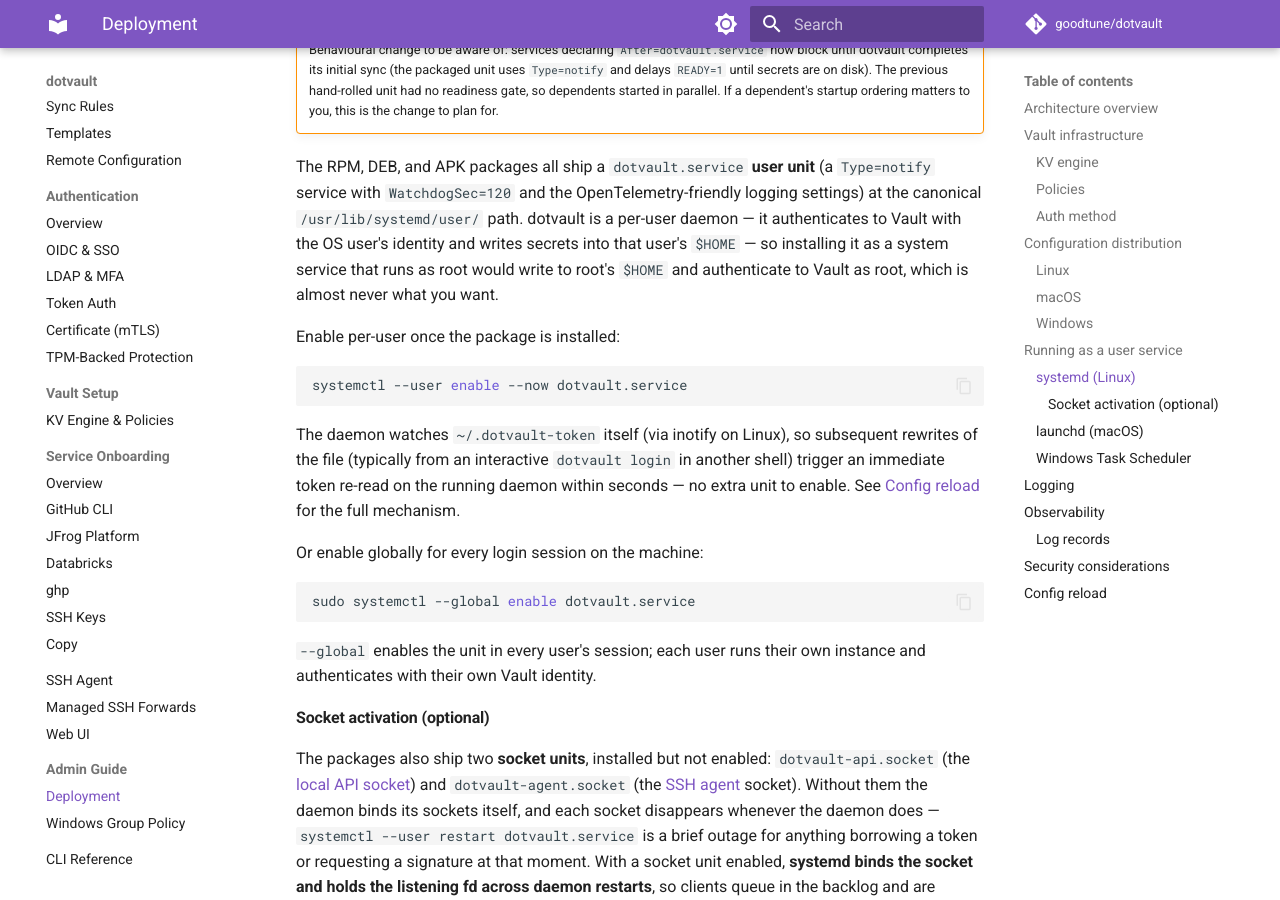
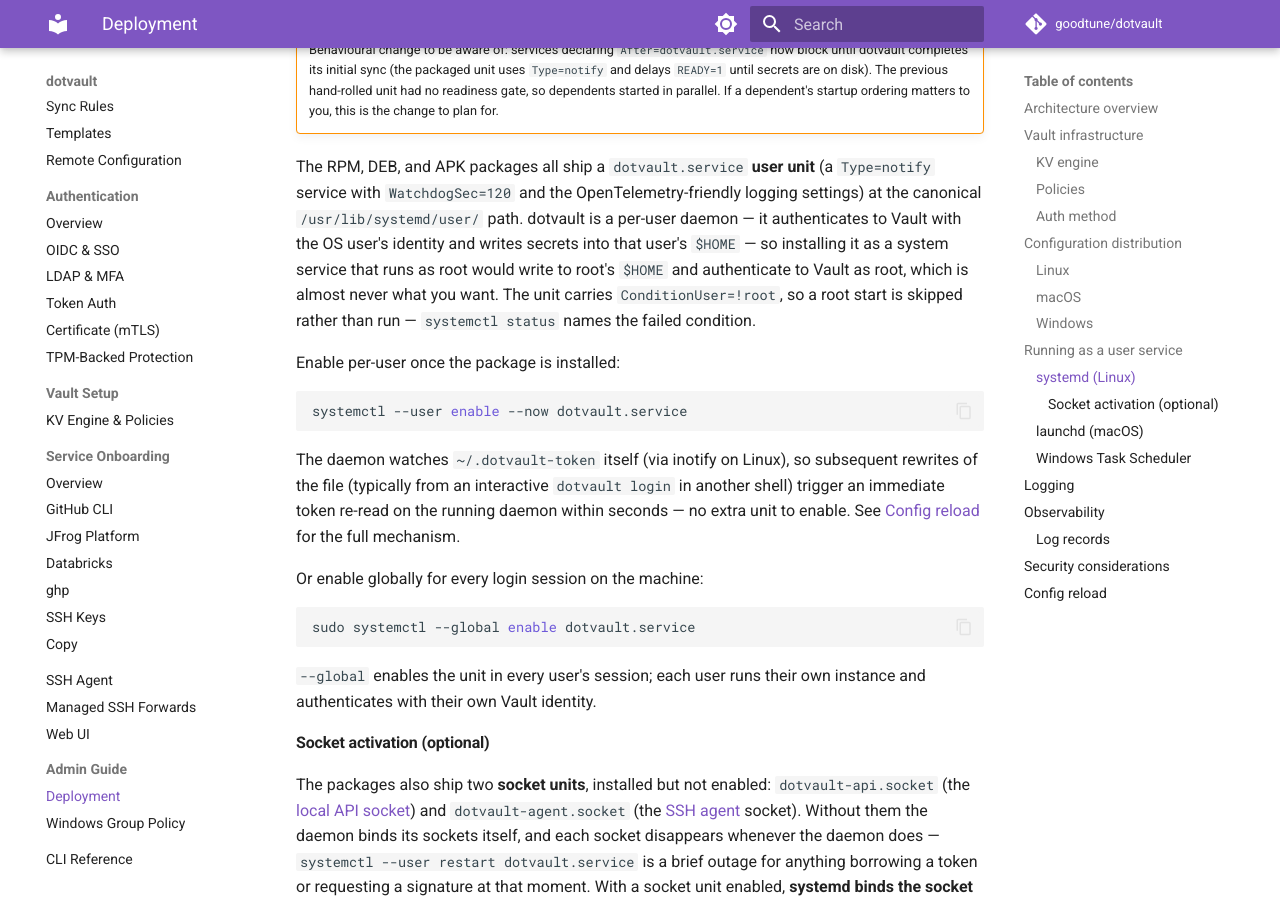
Before and after one commit to goodtune/dotvault, an MkDocs documentation site: the page built from docs/admin/deployment.md, in a window 1280 px wide and 900 px high, scrolled down 2394 px. Built offline with MkDocs 1.6.1 and Material for MkDocs 9.7.7, drawn with Linux system fonts in a browser that asks for light colours; comment, search, counter and statistics services are not loaded.

Commit message:
fix(packaging): refuse to start the user service as root (#144)

```diff
--- a/docs/admin/deployment.md
+++ b/docs/admin/deployment.md
@@ -112,7 +112,7 @@
 
     Behavioural change to be aware of: services declaring `After=dotvault.service` now block until dotvault completes its initial sync (the packaged unit uses `Type=notify` and delays `READY=1` until secrets are on disk). The previous hand-rolled unit had no readiness gate, so dependents started in parallel. If a dependent's startup ordering matters to you, this is the change to plan for.
 
-The RPM, DEB, and APK packages all ship a `dotvault.service` **user unit** (a `Type=notify` service with `WatchdogSec=120` and the OpenTelemetry-friendly logging settings) at the canonical `/usr/lib/systemd/user/` path. dotvault is a per-user daemon — it authenticates to Vault with the OS user's identity and writes secrets into that user's `$HOME` — so installing it as a system service that runs as root would write to root's `$HOME` and authenticate to Vault as root, which is almost never what you want.
+The RPM, DEB, and APK packages all ship a `dotvault.service` **user unit** (a `Type=notify` service with `WatchdogSec=120` and the OpenTelemetry-friendly logging settings) at the canonical `/usr/lib/systemd/user/` path. dotvault is a per-user daemon — it authenticates to Vault with the OS user's identity and writes secrets into that user's `$HOME` — so installing it as a system service that runs as root would write to root's `$HOME` and authenticate to Vault as root, which is almost never what you want. The unit carries `ConditionUser=!root`, so a root start is skipped rather than run — `systemctl status` names the failed condition.
 
 Enable per-user once the package is installed:
 
```
Also changed, not shown: 1 other file.
